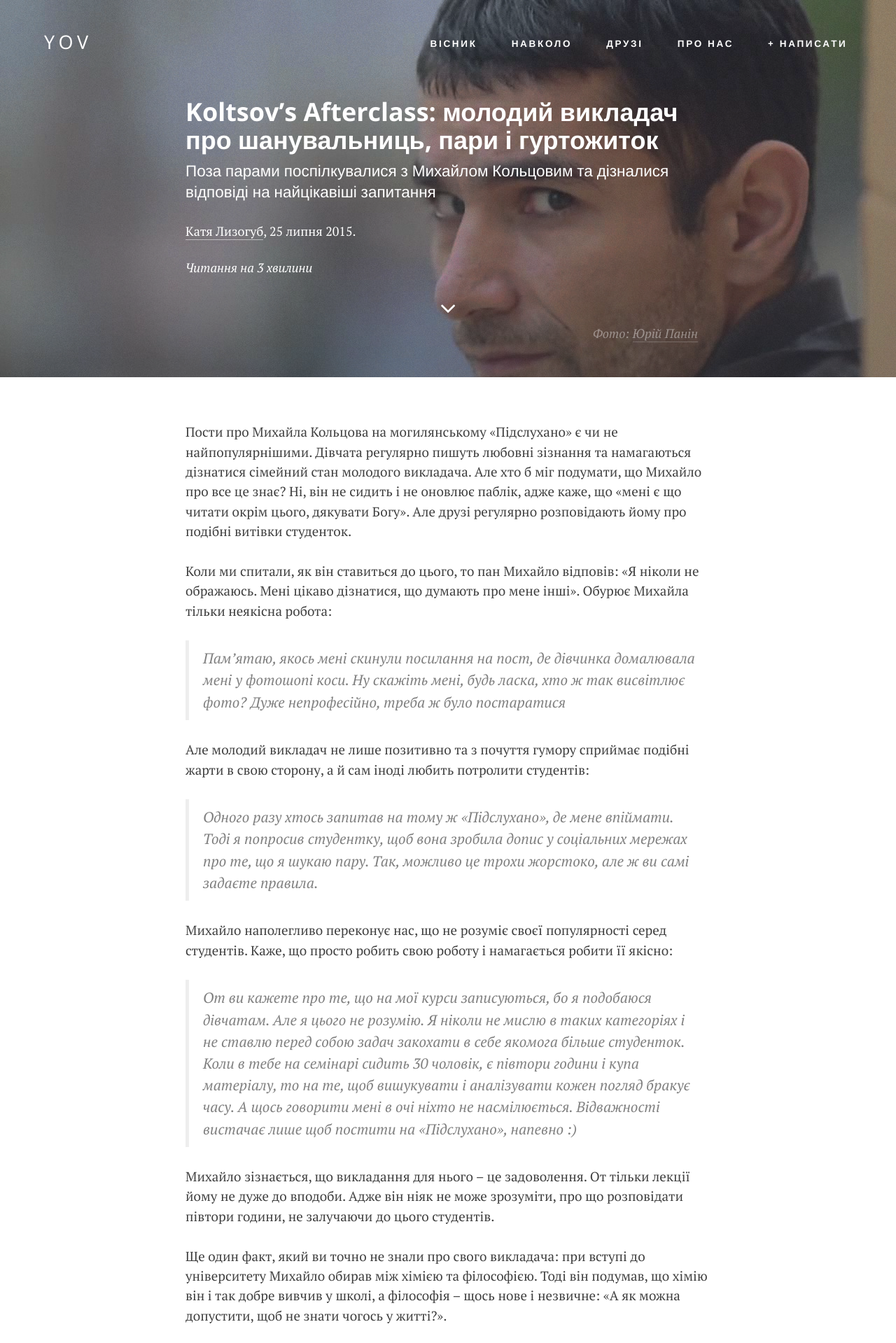
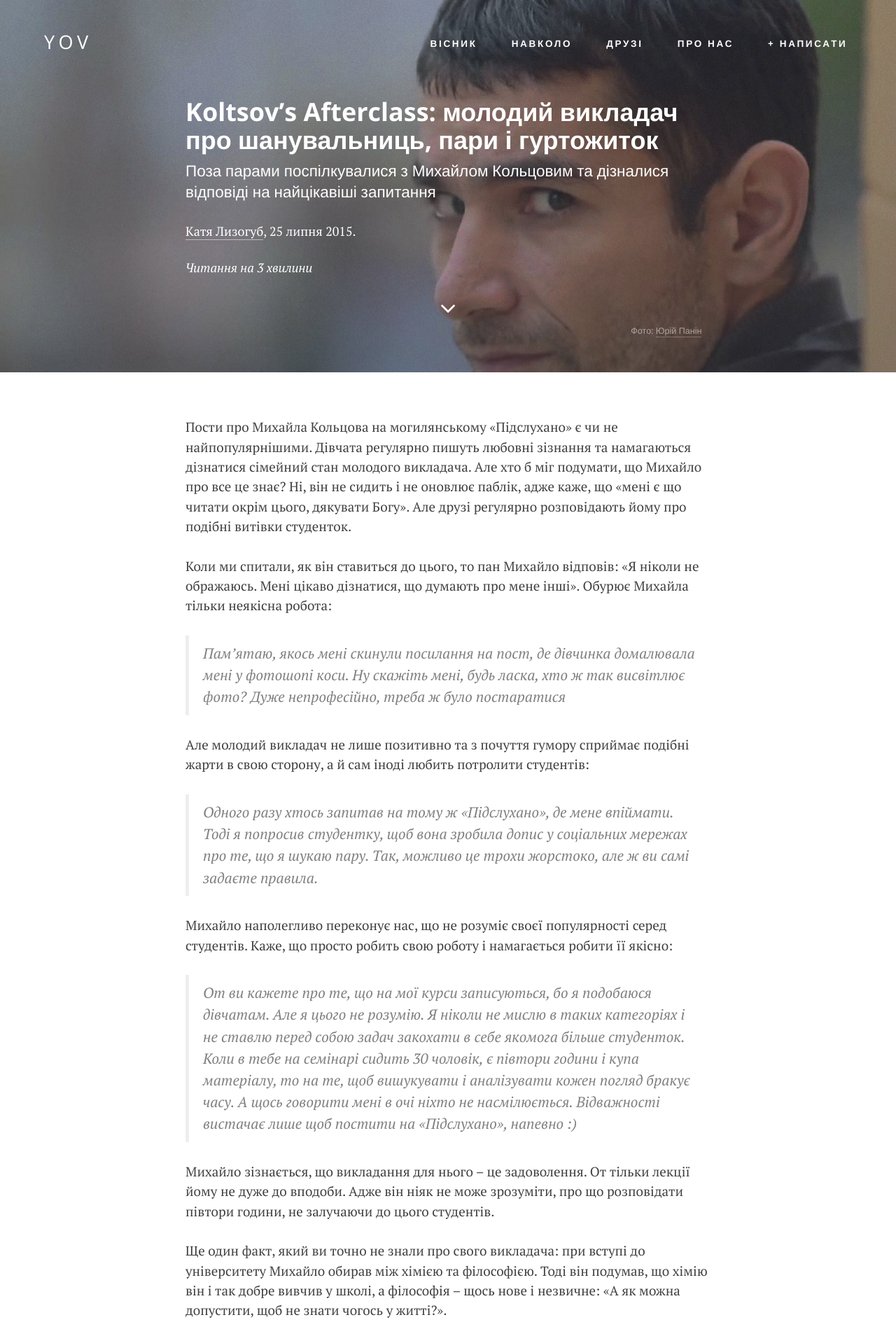
Before and after one commit to boretskyi/boretskyi.github.io, a Jekyll site: the page built from _posts/2015-07-25-koltsov.md, in a window 1280 px wide. Shown: the top 1919 px of the page at 70% size. Built offline with Jekyll 4.4.1, drawn with Linux system fonts in a browser that asks for light colours; nearby versions of some CDN libraries; comment, search, counter and statistics services are not loaded.

Commit message:
Change credit style

```diff
--- a/_sass/site.scss
+++ b/_sass/site.scss
@@ -363,10 +363,11 @@ hr.small {
   }
 
   .credit {
-    opacity: 0.4;
+    @extend .sans-serif;
+    opacity: 0.5;
+    font-size: .7em;
     text-align: right;
     padding-right: 1em;
-    font-style: italic;
     a {
       color: white;
       text-decoration: none;
```
